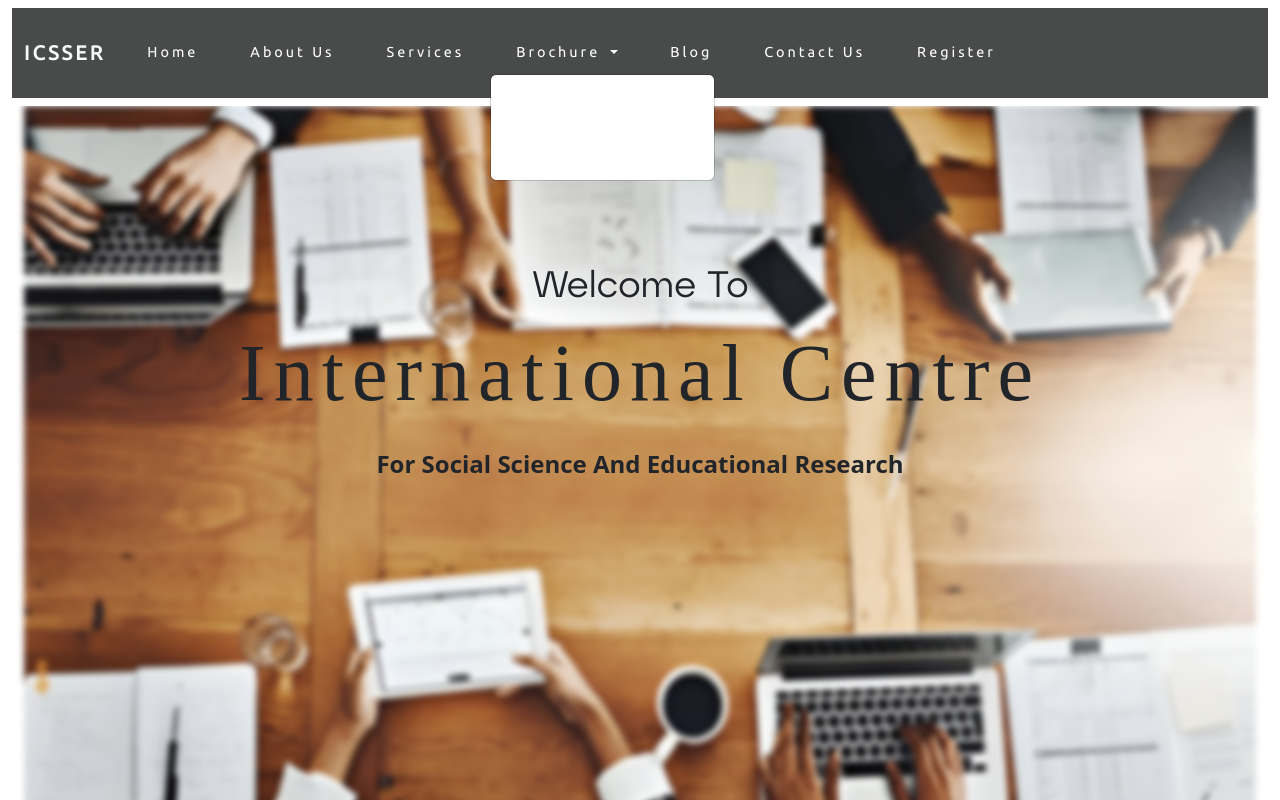
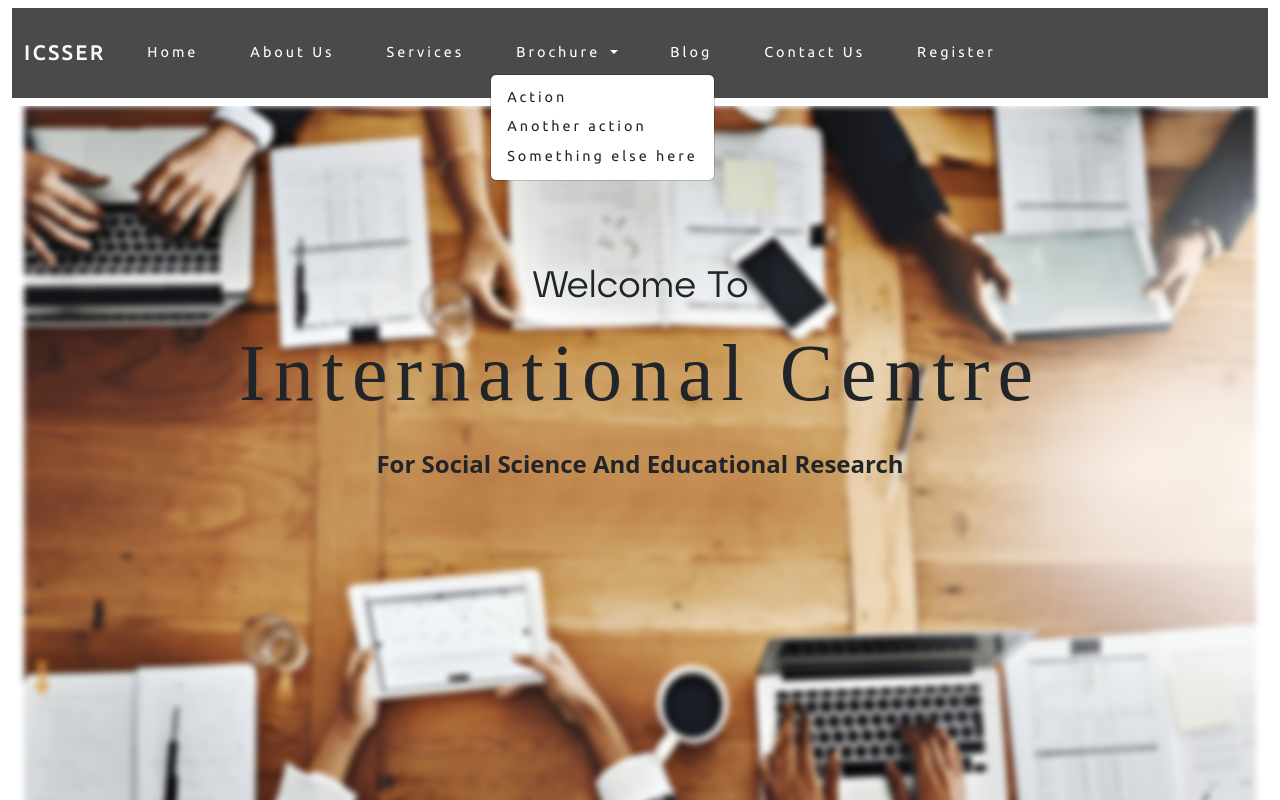
Before and after one commit to geekylearner13/icsser, a plain HTML site: page index.html in a window 1280 px wide. Both pictures are taken after a click on the button "Brochure". Shown: the top 800 px of the page. Drawn offline with nearby package versions, Linux system fonts and the light colour scheme; a web font is replaced by a local one.

Commit message:
Update index.html

```diff
--- a/index.html
+++ b/index.html
@@ -49,9 +49,9 @@
                   Brochure
                 </a>
                 <ul class="dropdown-menu">
-                  <li><a class="dropdown-item" id="navLink" href="#">Action</a></li>
-                  <li><a class="dropdown-item" id="navLink" href="#">Another action</a></li>
-                  <li><a class="dropdown-item" id="navLink" href="#">Something else here</a></li>
+                  <li><a class="dropdown-item text-dark" id="navLink" href="#">Action</a></li>
+                  <li><a class="dropdown-item text-dark" id="navLink" href="#">Another action</a></li>
+                  <li><a class="dropdown-item text-dark" id="navLink" href="#">Something else here</a></li>
                 </ul>
               </li>
               <li class="nav-item">
```
